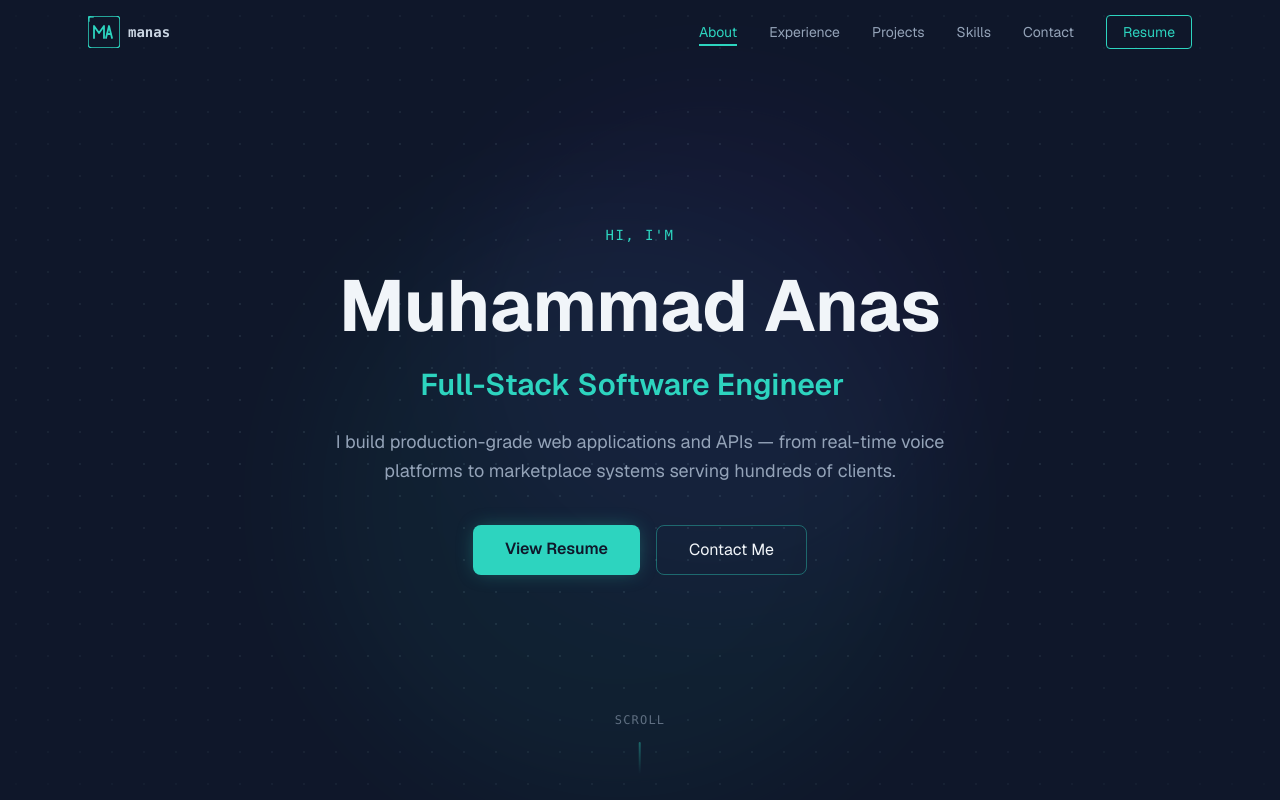
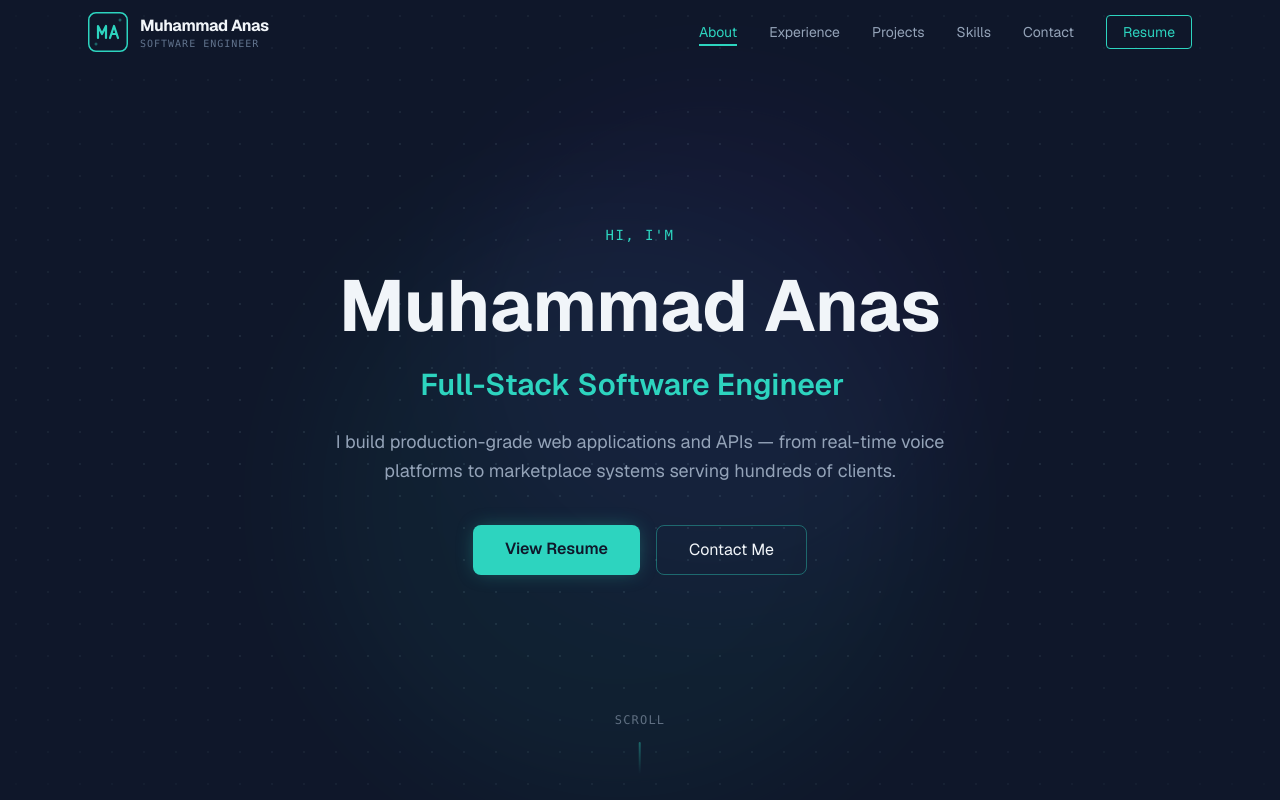
Before and after one commit to MuhammadAnas789/portfolio, a Next.js app: page / in a window 1280 px wide. Shown: the top 800 px of the page. Built offline with nearby package versions, Linux system fonts and the light colour scheme.

Commit message:
Enhance logo — premium geometric design with refined animations

```diff
--- a/src/components/Navbar.tsx
+++ b/src/components/Navbar.tsx
@@ -54,80 +54,101 @@ export default function Navbar() {
     >
       <nav className="max-w-6xl mx-auto px-6 h-16 flex items-center justify-between">
         {/* Logo */}
-        <a href="#hero" className="flex items-center gap-2 group">
-          {/* Geometric mark */}
-          <div className="relative w-8 h-8 flex-shrink-0">
+        <a href="#hero" className="flex items-center gap-3 group select-none">
+          {/* Premium geometric icon */}
+          <div className="relative">
             <svg
-              viewBox="0 0 32 32"
+              viewBox="0 0 40 40"
               fill="none"
               xmlns="http://www.w3.org/2000/svg"
-              className="w-full h-full"
+              className="w-10 h-10"
             >
-              {/* Container */}
+              {/* Background with gradient on hover */}
               <rect
-                width="32"
-                height="32"
-                rx="4"
+                width="40"
+                height="40"
+                rx="8"
                 fill="#0f172a"
+                className="group-hover:fill-[#1e293b] transition-all duration-300"
+              />
+
+              {/* Border with glow effect */}
+              <rect
+                x="0.75"
+                y="0.75"
+                width="38.5"
+                height="38.5"
+                rx="7.25"
                 stroke="#2dd4bf"
                 strokeWidth="1.5"
+                className="group-hover:stroke-[#5eead4] transition-all duration-300"
               />
-              {/* Letter M */}
+
+              {/* M letter - custom geometric design */}
               <path
-                d="M6 22V10L11 17L16 10V22"
+                d="M10 26V14L14 22L18 14V26"
                 stroke="#2dd4bf"
-                strokeWidth="1.8"
+                strokeWidth="2.2"
                 strokeLinecap="round"
                 strokeLinejoin="round"
-                fill="none"
+                className="group-hover:stroke-white transition-all duration-300"
               />
-              {/* Letter A */}
+
+              {/* A letter - custom geometric design */}
               <path
-                d="M18 22L21 10L24 22"
+                d="M22 26L26 14L30 26M23.5 22H28.5"
                 stroke="#2dd4bf"
-                strokeWidth="1.8"
+                strokeWidth="2.2"
                 strokeLinecap="round"
                 strokeLinejoin="round"
-                fill="none"
+                className="group-hover:stroke-white transition-all duration-300"
               />
-              <path
-                d="M19.5 18H22.5"
-                stroke="#2dd4bf"
-                strokeWidth="1.8"
-                strokeLinecap="round"
+
+              {/* Subtle corner accent - top right */}
+              <circle
+                cx="32"
+                cy="8"
+                r="1.5"
+                fill="#2dd4bf"
+                opacity="0.4"
+                className="group-hover:opacity-100 transition-opacity duration-300"
               />
-              {/* Subtle corner accent */}
-              <rect
-                x="0" y="0"
-                width="6" height="2"
-                rx="1"
+
+              {/* Bottom left accent */}
+              <circle
+                cx="8"
+                cy="32"
+                r="1.5"
                 fill="#2dd4bf"
-                opacity="0.6"
-              />
-              <rect
-                x="0" y="0"
-                width="2" height="6"
-                rx="1"
-                fill="#2dd4bf"
-                opacity="0.6"
+                opacity="0.4"
+                className="group-hover:opacity-100 transition-opacity duration-300"
               />
             </svg>
-            {/* Hover glow effect */}
-            <div className="absolute inset-0 rounded opacity-0
-              group-hover:opacity-100 transition-opacity duration-300"
+
+            {/* Subtle outer glow on hover */}
+            <div
+              className="absolute inset-0 rounded-lg opacity-0
+                group-hover:opacity-100 transition-opacity duration-300 pointer-events-none"
               style={{
-                boxShadow: '0 0 12px rgba(45, 212, 191, 0.4)'
+                boxShadow: '0 0 20px rgba(45, 212, 191, 0.3), 0 0 40px rgba(45, 212, 191, 0.1)'
               }}
             />
           </div>
 
-          {/* Wordmark — optional, shown only on larger screens */}
-          <span className="hidden sm:block font-mono text-sm
-            font-semibold text-slate-300
-            group-hover:text-teal-400
-            transition-colors duration-300">
-            manas
-          </span>
+          {/* Refined wordmark */}
+          <div className="hidden sm:flex flex-col -space-y-0.5">
+            <span className="font-bold text-base tracking-tight text-slate-100
+              group-hover:text-transparent group-hover:bg-clip-text
+              group-hover:bg-gradient-to-r group-hover:from-teal-300 group-hover:via-teal-400 group-hover:to-cyan-400
+              transition-all duration-300">
+              Muhammad Anas
+            </span>
+            <span className="text-[10px] font-mono text-slate-500
+              group-hover:text-teal-400/70
+              transition-colors duration-300 tracking-widest uppercase">
+              Software Engineer
+            </span>
+          </div>
         </a>
 
         {/* Desktop nav */}
```
